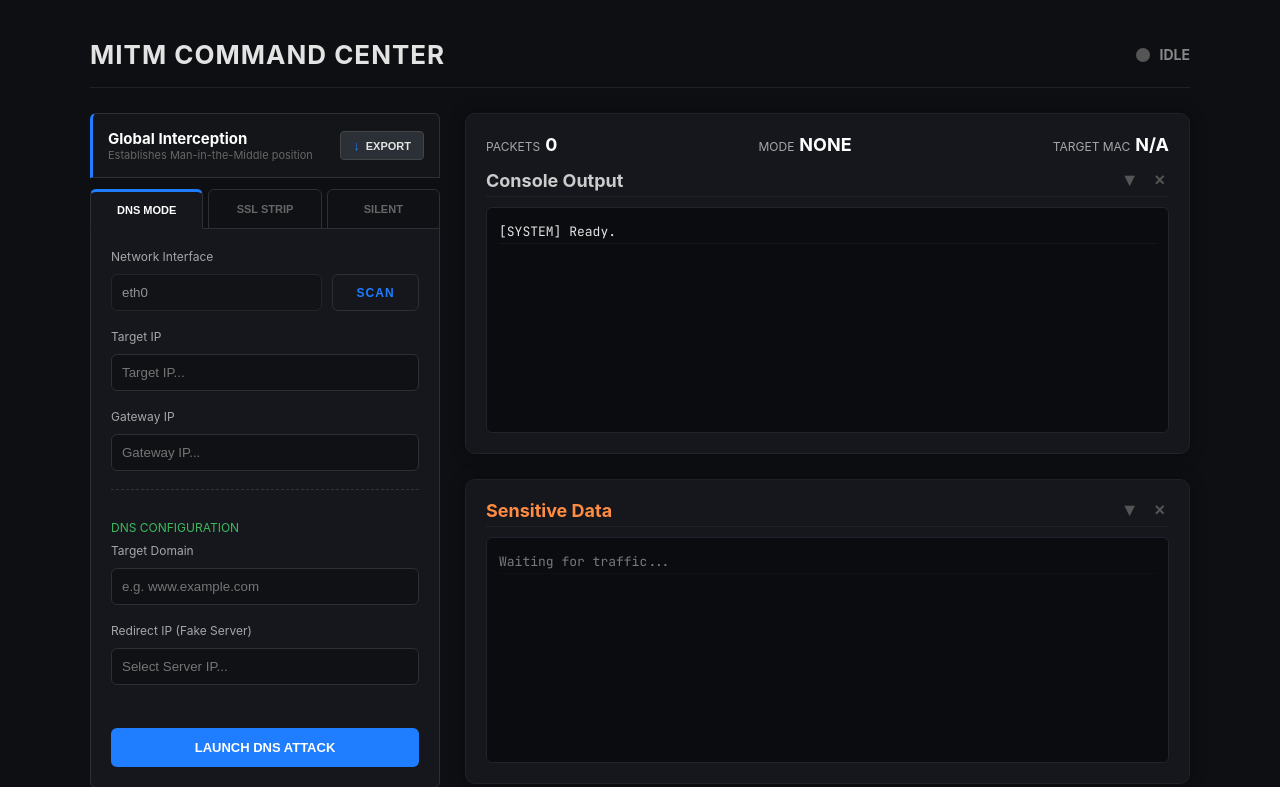
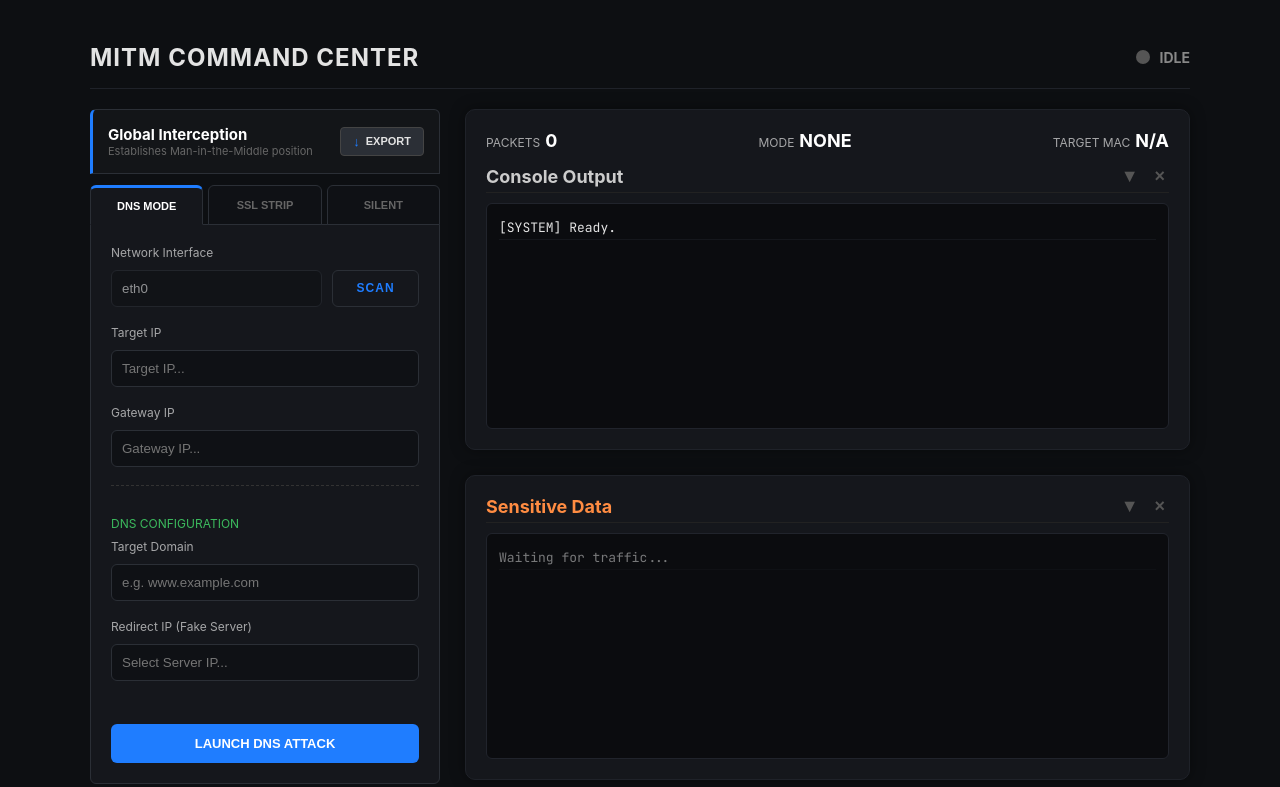
Before and after one commit to khristov8000/arp-dns-analysis-toolkit, a Flask app: page / in a window 1280 px wide. Shown: the top 787 px of the page. Run offline with Flask 3, Linux system fonts and the light colour scheme.

Commit message:
Fix Header Size

```diff
--- a/app/static/style.css
+++ b/app/static/style.css
@@ -23,11 +23,11 @@ body {
     align-items: center;
     padding-top: 10px;
     border-bottom: 1px solid #1f2229;
-    margin-bottom: 25px;
+    margin-bottom: 20px;
 }
 
 .title {
-    font-size: 26px;
+    font-size: 24px;
     font-weight: 700;
     letter-spacing: 1px;
 }
```
